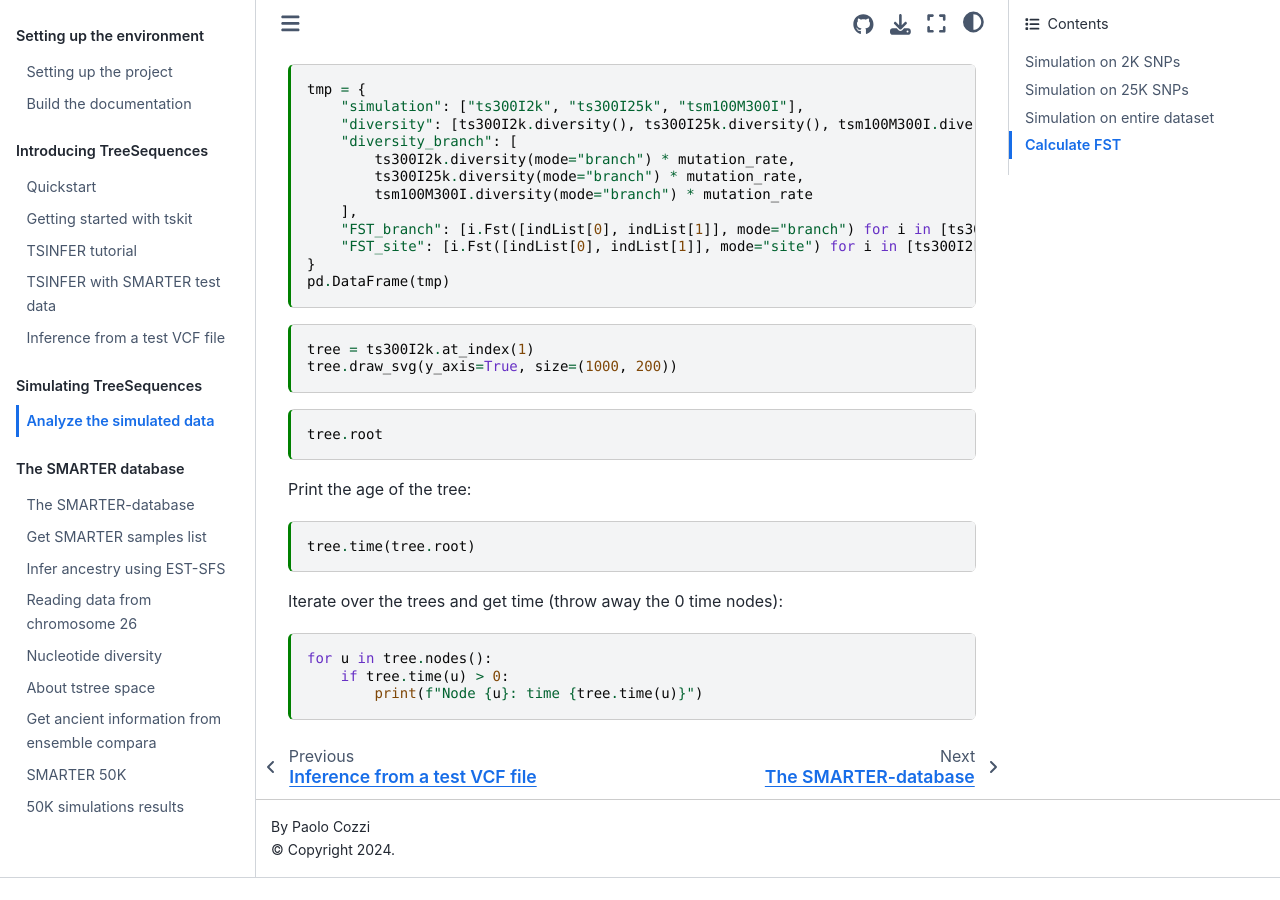
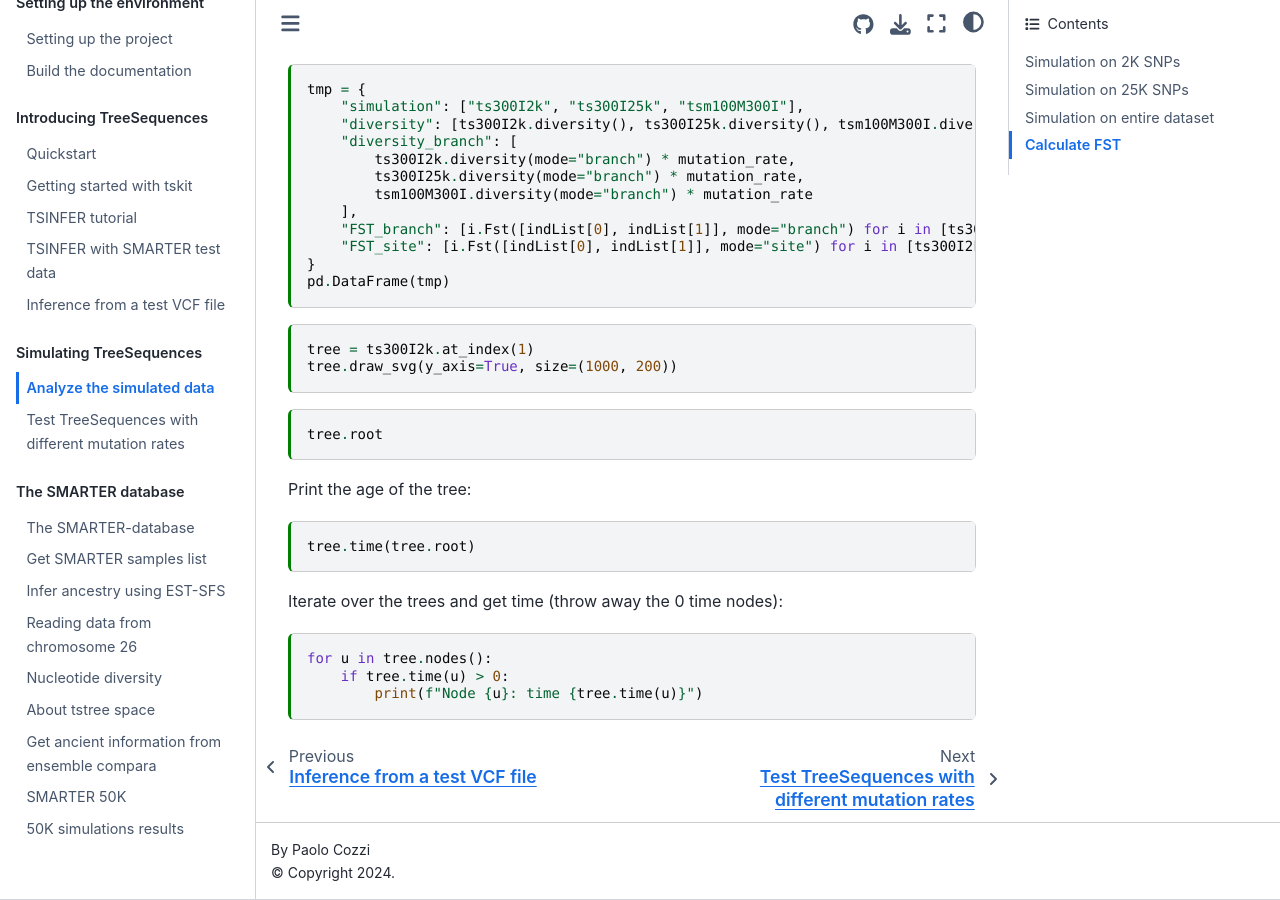
Before and after one commit to bunop/TSKITetude, a Jupyter Book: the page built from docs/notebooks/14-inspect_simulations.ipynb, in a window 1280 px wide and 900 px high, scrolled down 3660 px. Built offline with Jupyter Book 1.0.4 settings and Sphinx 7.4.7 and the Sphinx Book theme 1.1.4, drawn with Linux system fonts in a browser that asks for light colours; before the commit the page ends 4538 px from its top, so only the background shows below that; some of the changed text lies outside the part shown.

Commit message:
:sparkles: Adds notebook for mutation rate experiments
Adds a new notebook that explores the effect of different mutation rates on tree sequences.
The notebook generates tree sequences with varying mutation rates and saves them to disk.

Updates the table of contents to include the new notebook.
Also updates the kernel name in existing notebooks.

```diff
--- a/docs/_toc.yml
+++ b/docs/_toc.yml
@@ -20,6 +20,7 @@ parts:
   - caption: Simulating TreeSequences
     chapters:
     - file: notebooks/14-inspect_simulations
+    - file: notebooks/16-different-mutation-rates
 
   - caption: The SMARTER database
     chapters:
```
Also changed, not shown: docs/notebooks/14-inspect_simulations.ipynb, docs/notebooks/16-different-mutation-rates.ipynb (added).
